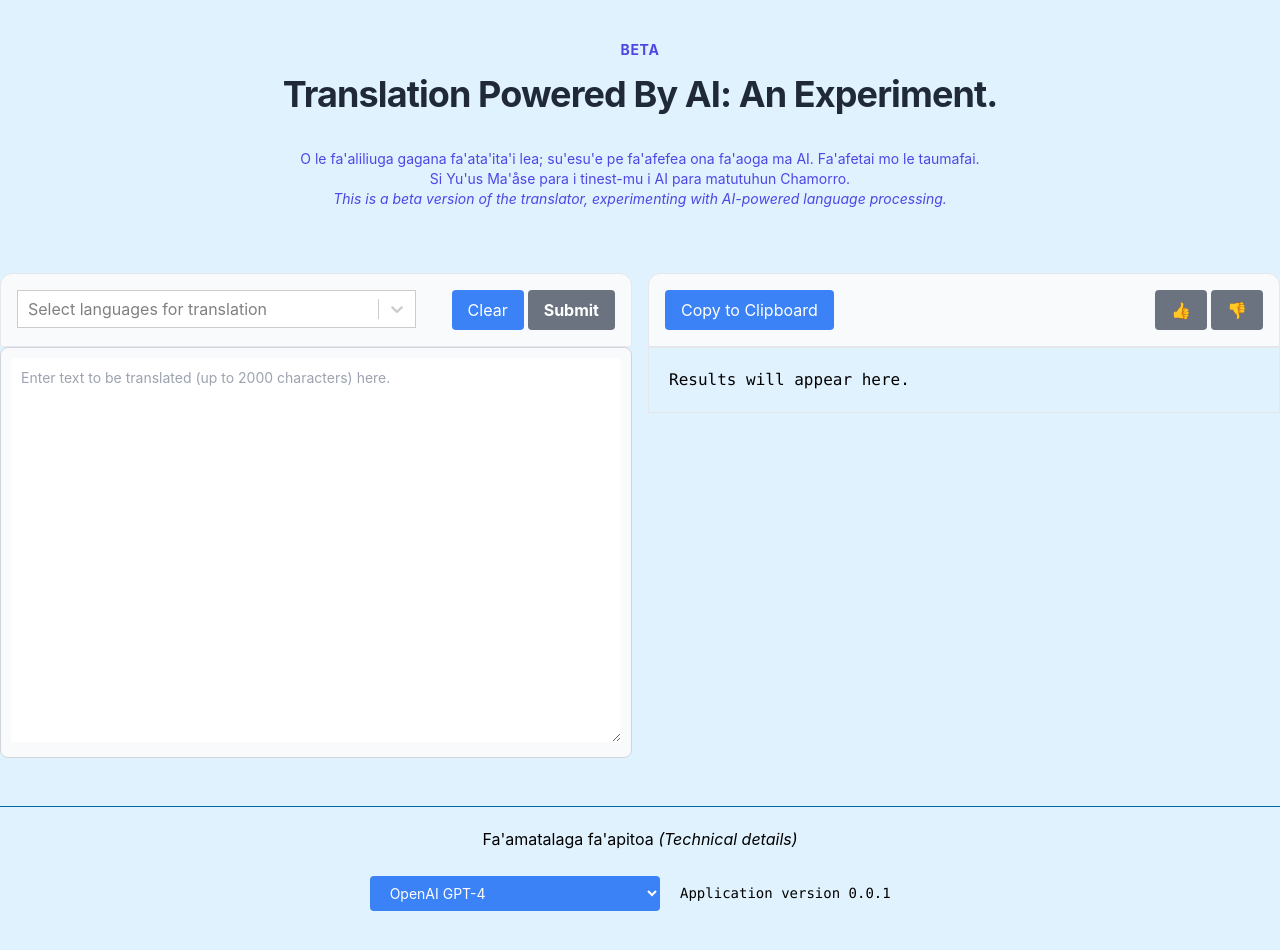
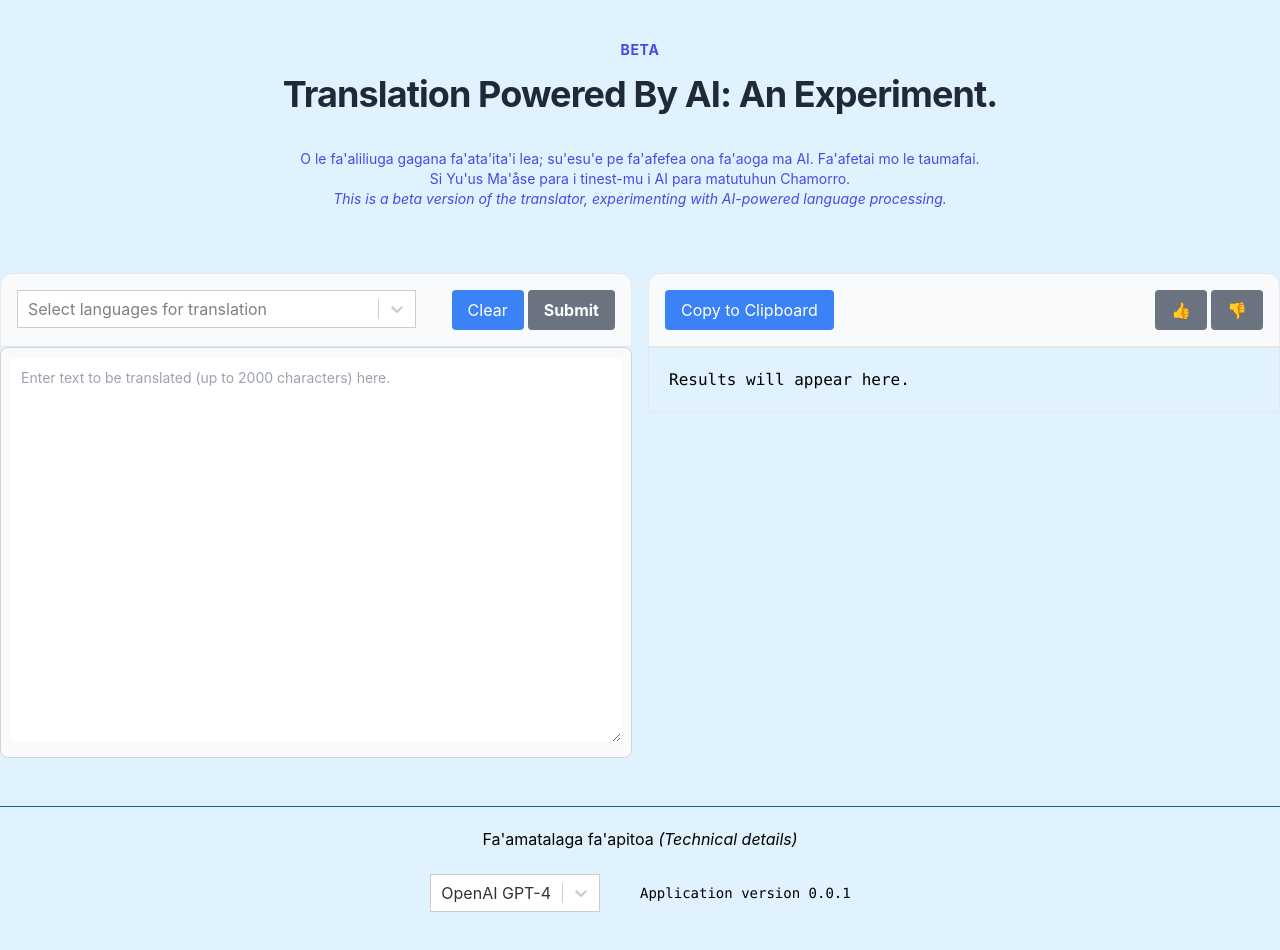
Before and after one commit to peterdresslar/ai-language-translate, a Next.js app: page / in a window 1280 px wide. Shown: the top 950 px of the page. Built offline with nearby package versions, Linux system fonts and the light colour scheme; no server answers.

Commit message:
Swap in the react-select for model

```diff
--- a/components/translate.tsx
+++ b/components/translate.tsx
@@ -12,18 +12,23 @@ const dbClient = createClient(
     process.env.NEXT_PUBLIC_SUPABASE_PRIVATE_KEY
 );
 
-type TranslateOption = {
-    readonly idx: number;
+type Option = {
+    readonly idx?: number;
     readonly value: string;
     readonly label: string;
 }
 
 export default function Translate() {
-    const translateOptions: TranslateOption[] = [
+    const translateOptions: Option[] = [
         { idx: 0, value: 'englishToSamoan', label: 'English to Samoan' },
         { idx: 1, value: 'samoanToEnglish', label: 'Samoan to English' },
         { idx: 2, value: 'englishToChamorro', label: 'English to Chamorro' },
         { idx: 3, value: 'chamorroToEnglish', label: 'Chamorro to English' }
+    ];
+    const modelOptions: Option[] = [
+        { idx: 0, value: 'gpt4', label: 'OpenAI GPT-4' },
+        { idx: 1, value: 'gpt35', label: 'OpenAI GPT-3.5' },
+        { idx: 2, value: 'llama270', label: 'Meta Llama 2 70B (fa\'atamala/slow)' }
     ];
     const [translateMode, setTranslatemode] = useState("");
     const [upvoteDisabled, setUpvoteDisabled] = useState(true);
@@ -32,7 +37,7 @@ export default function Translate() {
     const [targetLang, setTargetLang] = useState("sm");
     const [input, setInput] = useState("");
     const [clipboardBtnText, setClipboardBtnText] = useState("Copy to Clipboard");
-    const [modelConfigId, setModelConfigId] = useState(1);
+    const [modelConfigId, setModelConfigId] = useState(modelOptions[0].idx);
     const [userId, setUserId] = useState(1); // later we can add users
 
     const [inflight, setInflight] = useState(false);
@@ -83,7 +88,7 @@ export default function Translate() {
         }
     }
 
-    const updateTranslateMode = (option: TranslateOption | null) => {
+    const updateTranslateMode = (option: Option | null) => {
         if (option) {
             console.log("updateTranslateMode called with " + option.value);
             setTranslatemode(option.value);
@@ -105,6 +110,13 @@ export default function Translate() {
                 document.getElementById("btnSubmit")!.removeAttribute("disabled");
             }
         } //ending the if (option) statement
+    }
+
+    const handleModelConfigChange = (option: Option | null) => {
+        if (option) {
+            console.log("handleModelConfigChange called with " + option.value);
+            setModelConfigId(option.idx);
+        }
     }
 
     const handleInputChange = (value: string) => {
@@ -146,13 +158,13 @@ export default function Translate() {
         }
     };
 
-    const disableLanguageSelect = (disable: boolean) => {
-        if (disable) {
-            document.getElementById("modelSelector")!.setAttribute("disabled", "true");
-        } else {
-            document.getElementById("modelSelector")!.removeAttribute("disabled");
-        }
-    };
+    // const disableLanguageSelect = (disable: boolean) => {
+    //     if (disable) {
+    //         document.getElementById("languageSelector")!.setAttribute("disabled", "true");
+    //     } else {
+    //         document.getElementById("languageSelector")!.removeAttribute("disabled");
+    //     }
+    // };
 
     const enableFeedbackButtons = () => {
         //enable the feedback buttons
@@ -203,7 +215,7 @@ export default function Translate() {
             disableFeedbackButtons();
             setClipboardBtnText("Copy to Clipboard");
             disableSubmitButton(true);
-            disableLanguageSelect(true);
+        //    disableLanguageSelect(true);
 
             try {
                 console.log('streaming');
@@ -254,7 +266,7 @@ export default function Translate() {
                 setResults("An error has occurred. Please try again. Error: " + error + ".");
             } finally {
                 setInflight(false);
-                disableLanguageSelect(false);
+            //    disableLanguageSelect(false);
                 disableSubmitButton(false);
             }
         },
@@ -356,11 +368,21 @@ export default function Translate() {
                     <div className="row md:flex md:items-center gap-10 justify-center">
                         <div className="md:w-1/2">
                             {/* model selector dropdown with the two hardcoded options for now */}
-                            <select className="form-select text-sm control-strip-item" id="modelSelector" onChange={(e) => setModelConfigId(Number(e.target.value))}>
-                                <option value="1">OpenAI GPT-4</option>
-                                <option value="2">OpenAI GPT-3.5</option>
-                                <option value="3">Meta Llama 2 70B (fa'atamala/slow)</option>
-                            </select>
+                            <Select
+                                        theme={(theme) => ({
+                                            ...theme,
+                                            borderRadius: 0,
+                                            colors: {
+                                                ...theme.colors,
+                                                primary25: '#93c5fd',
+                                                primary: '#3b82f6',
+                                            },
+                                        })}
+                                        classNamePrefix="react-select-model"
+                                        options={modelOptions}
+                                        defaultValue={modelOptions[0]}
+                                        onChange={(e) => handleModelConfigChange(e)}
+                                    />
                         </div>
                         <div className="md:w-1/2">
                             <pre className="text-sm">Application version 0.0.1</pre>
--- a/css/tailwind.css
+++ b/css/tailwind.css
@@ -48,3 +48,7 @@
 .react-select-translate__option {
   @apply text-gray-900 dark:text-gray-900
 }
+
+.react-select-model {
+  @apply text-sm
+}
```
